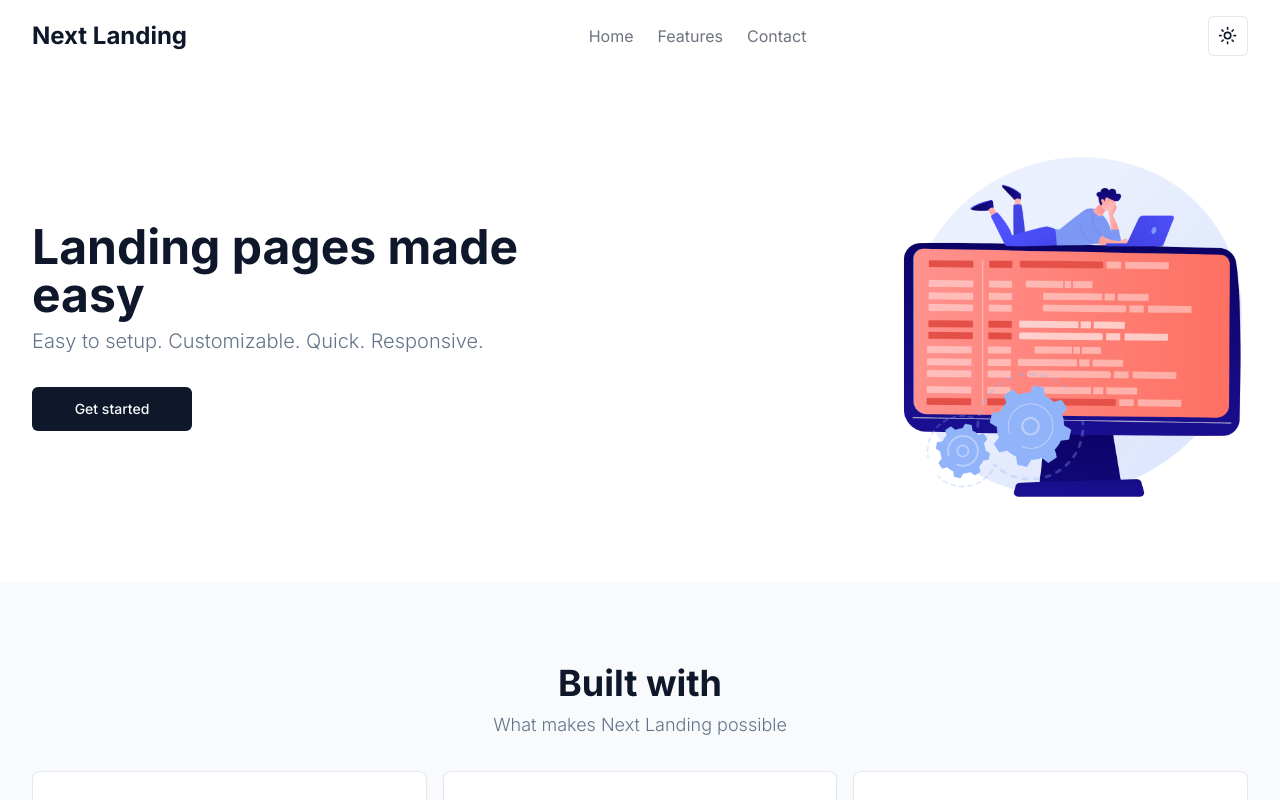
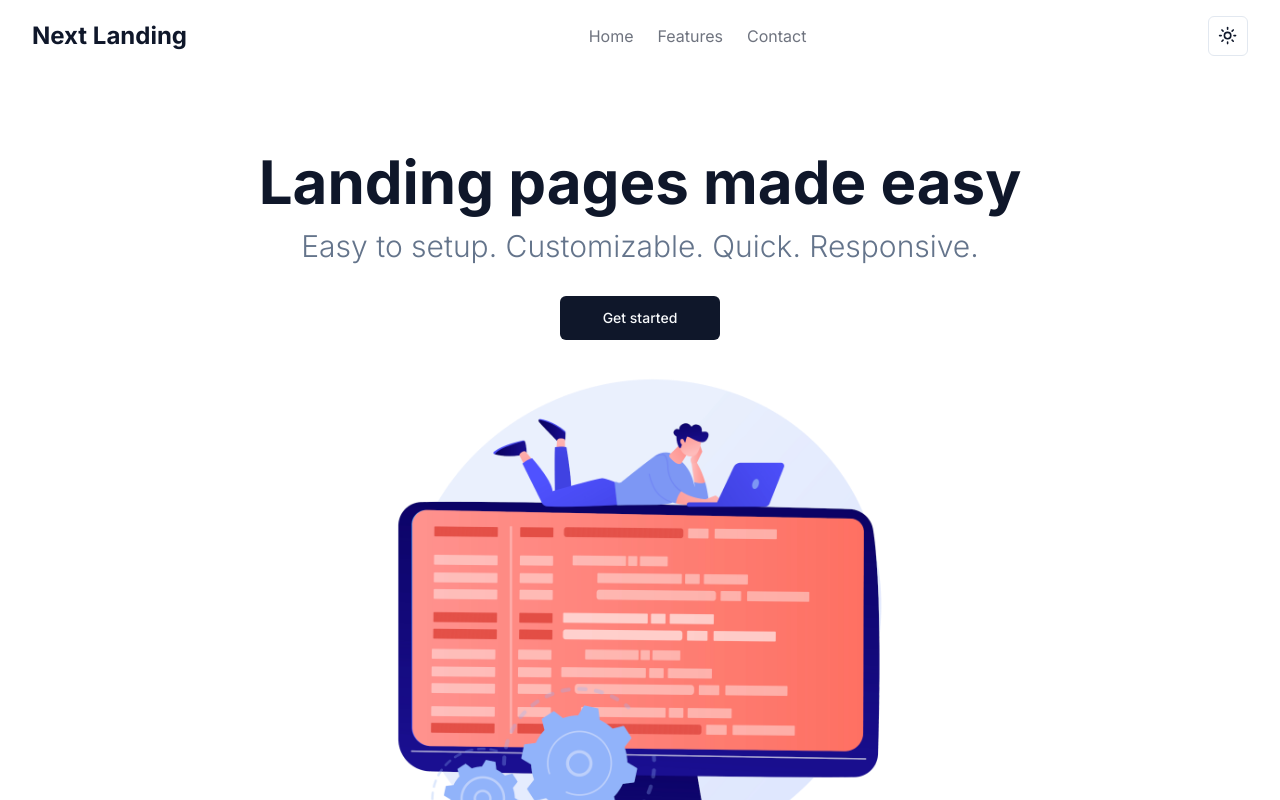
Before and after one commit to redpangilinan/next-shadcn-landing, a Next.js app: page / in a window 1280 px wide. Shown: the top 800 px of the page. Built offline with nearby package versions, Linux system fonts and the light colour scheme.

Commit message:
refactor: change hero section layout and cards section heading text content

```diff
--- a/components/pages/hero.tsx
+++ b/components/pages/hero.tsx
@@ -6,13 +6,13 @@ import { heroHeader } from "@/config/contents"
 
 export default function HeroHeader() {
   return (
-    <section className="container flex flex-col-reverse gap-4 pb-12 pt-4 text-center md:gap-8 lg:flex-row lg:items-center lg:py-20">
-      <div className="flex flex-1 flex-col items-center gap-8 text-center lg:items-start lg:justify-start lg:text-left">
-        <div className="space-y-2">
-          <h1 className="text-4xl font-bold lg:text-5xl">
+    <section className="container flex flex-col gap-4 pb-12 pt-4 text-center lg:items-center lg:gap-8 lg:py-20">
+      <div className="flex flex-1 flex-col items-center gap-4 text-center lg:gap-8">
+        <div className="space-y-4">
+          <h1 className="text-4xl font-bold lg:text-6xl">
             {heroHeader.header}
           </h1>
-          <h2 className="text-lg font-light text-muted-foreground lg:text-xl">
+          <h2 className="text-lg font-light text-muted-foreground lg:text-3xl">
             {heroHeader.subheader}
           </h2>
         </div>
@@ -28,8 +28,8 @@ export default function HeroHeader() {
         <div className="flex flex-1 justify-center lg:justify-end">
           <Image
             src={heroHeader.image}
-            width={350}
-            height={350}
+            width={500}
+            height={500}
             alt="Header image"
           />
         </div>
--- a/config/contents.ts
+++ b/config/contents.ts
@@ -14,7 +14,7 @@ export const heroHeader: HeroHeader = {
 }
 
 export const featureCards: ContentSection = {
-  header: `Built with`,
+  header: `Powered by`,
   subheader: `What makes Next Landing possible`,
   content: [
     {
```
